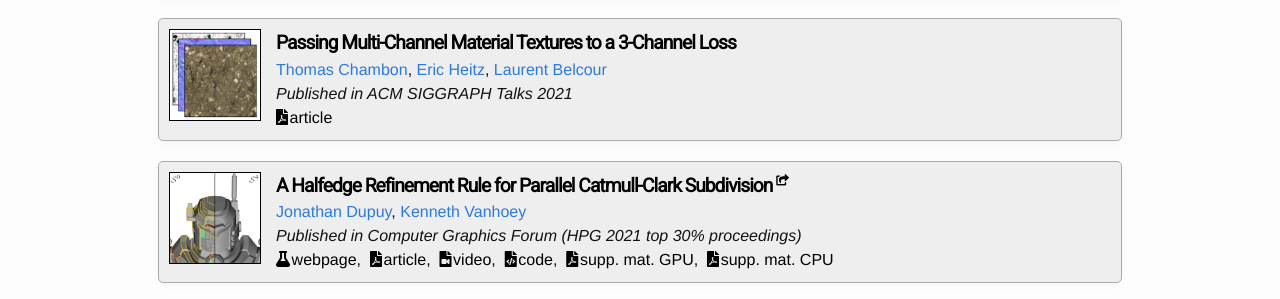
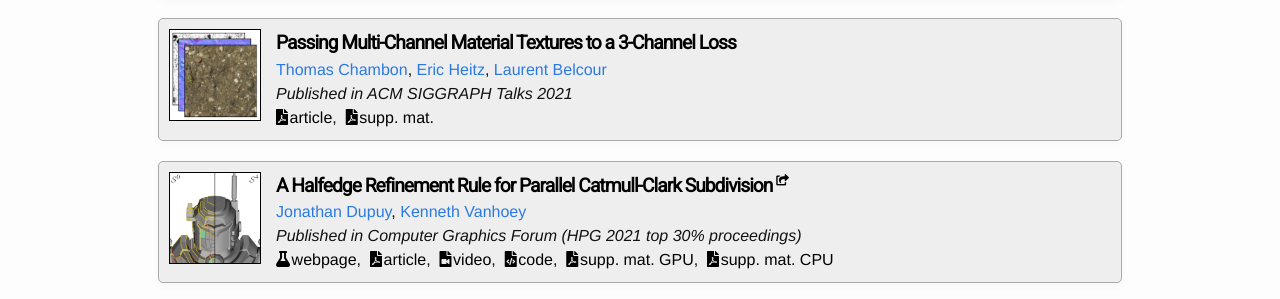
Before and after one commit to unity-grenoble/website, a Jekyll site: the page built from publications.html, in a window 1280 px wide and 900 px high. Shown: the part 259-558 px from the top of the window. Built offline with Jekyll 4.4.1, drawn with Linux system fonts in a browser that asks for light colours.

Commit message:
Adding supp. mat.

```diff
--- a/_posts/2021-06-24-3channels_loss.markdown
+++ b/_posts/2021-06-24-3channels_loss.markdown
@@ -13,6 +13,7 @@ tags: published
 thumbnail: "/images/thumbnails/publication_texture_3channels_loss.png"
 materials: [
 	{ type: "document", name: "article", url: "https://arxiv.org/pdf/2105.13012" },
+    { type: "document", name: "supp. mat.",  url: "https://drive.google.com/file/d/1rP-LlOOm1kd2mypVwj0XZKNjMqb9vwxi/view?usp=sharing" },
 ]
 ---
 
```
